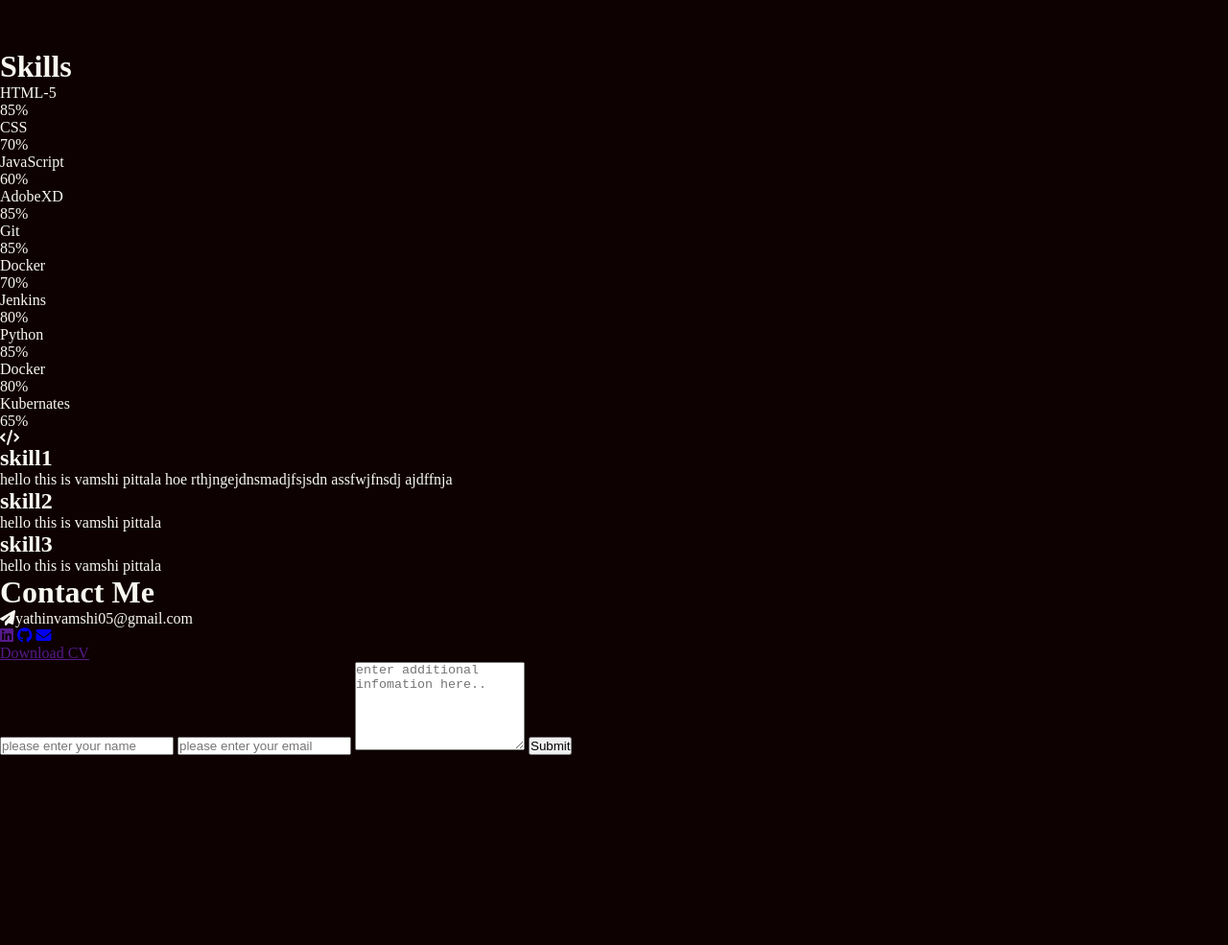
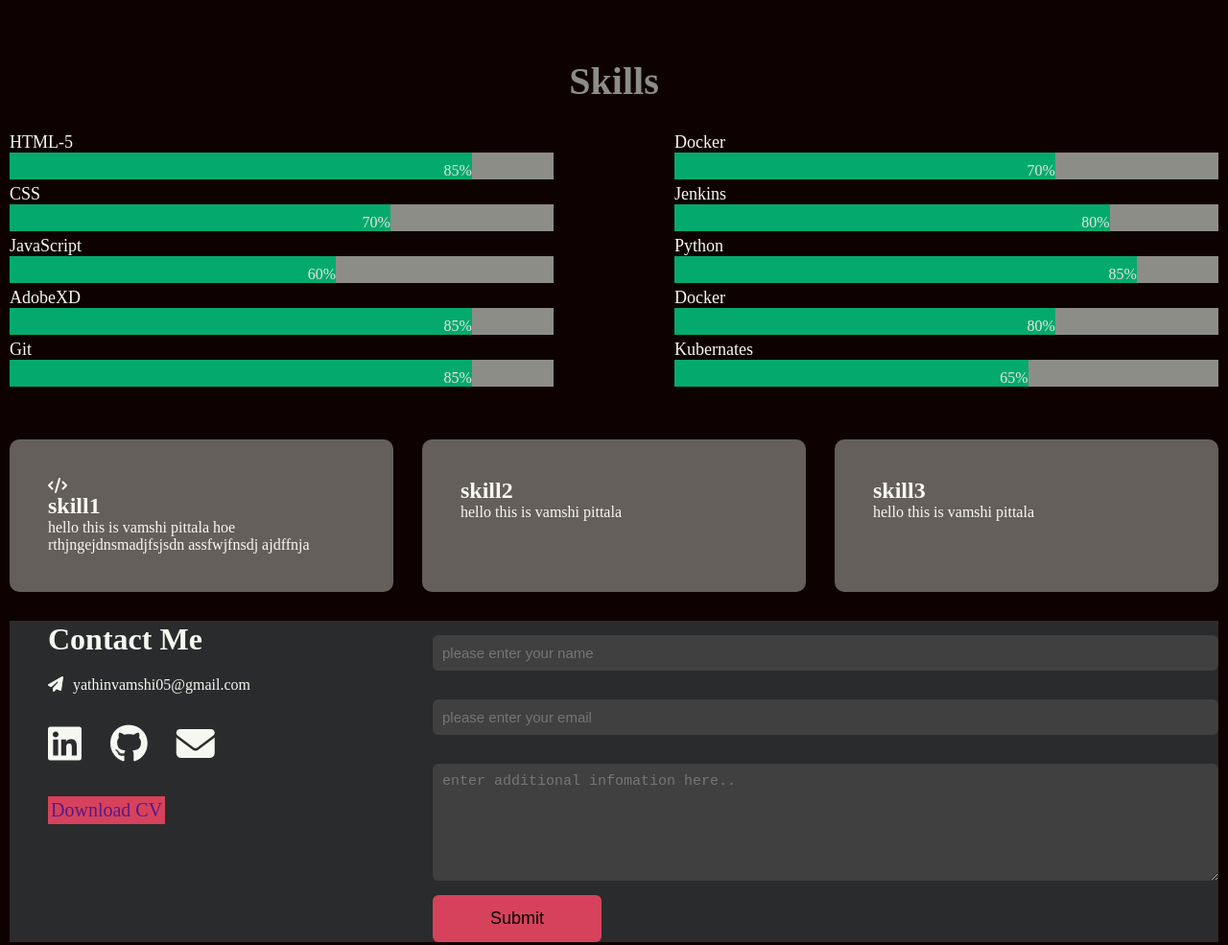
Before and after one commit to Vamshiyathin/portfolio, a plain HTML site: page index.html in a window 1280 px wide. Shown: the part 1020-2005 px from the top of the page at 96% size. Before the commit the page ends 1807 px from the top, so only its background shows below. Drawn offline with Linux system fonts and the light colour scheme.

Commit message:
Add files via upload

```diff
--- a/style.css
+++ b/style.css
@@ -2,7 +2,6 @@
     padding:0;
     margin:0;
     box-sizing: border-box;
-
 }
 html{
     scroll-behavior: smooth;
@@ -14,7 +13,7 @@ body{
     color: rgb(248, 248, 241);
 }
 #container{
-    padding:10px 10%;
+    padding:20px;
 }
 nav{
     display: flex;
@@ -24,7 +23,6 @@ nav{
 }
 .logo{
     width:140px;
-
 }
 nav ul li{
     display:inline-block;
@@ -51,7 +49,6 @@ nav ul li a::after{
 }
 nav ul li a:hover::after{
     width:100%;
-
 }
 .section{
     margin-top:10px;
@@ -60,7 +57,8 @@ nav ul li a:hover::after{
 .profile{
     width:40%;
     height:70%;
-    padding:2%;
+    padding-right:25px;
+    border-radius: 25px;
 }
 .text-content{
     margin-top:15%;
@@ -70,11 +68,10 @@ nav ul li a:hover::after{
     font-size: 60px;
     font-style: bold;
 }
-
 .span{
     color:rgba(167, 152, 70, 0.692);
 }
-/*------------------------------About---------------------------------------------*/
+/*--------------------------------About------------------------------------------------------------------------------------------------------*/
 #about{
     padding: 5% 0;
 }
@@ -83,10 +80,9 @@ nav ul li a:hover::after{
     margin-bottom: 10px;
 }
 .row{
-    display: flex;
+    display:flex;
     justify-content: space-between;
     flex-wrap: wrap;
-
 }
 .section1{
     flex-basis:35%;
@@ -103,8 +99,6 @@ nav ul li a:hover::after{
 .row_link{
     display:flex;
     margin: 20px 0 40px;
-
-
 }
 .tab-links{
     margin-right:50px;
@@ -116,13 +110,12 @@ nav ul li a:hover::after{
     content:'';
     width:0;
     height:3px;
-    background:rgb(152, 69, 69);
+    background:rgba(29, 231, 231, 0.904);
     position:absolute;
     left:0;
     bottom: -6px;
     transition: 0.5s;
 }
-
 .tab-links.active-link::after{
     width:100%;
 }
@@ -132,7 +125,7 @@ nav ul li a:hover::after{
     padding:5px 10px;
 }
 .tab_content ul li span{
-    color:rgb(221, 120, 125);
+    color:rgba(29, 231, 231, 0.904);
     font-size:20px;
 }
 .tab_content{
@@ -141,3 +134,199 @@ nav ul li a:hover::after{
 .tab_content.active-tab{
     display:block;
 }
+/*--------------------------------skill-------------------------------------------------------------------------------------------------------------*/
+#skill{
+    padding:10px 10px;
+}
+.skill-title{
+    text-align: center;
+    font-size: 40px;
+    color: rgb(141, 141, 135);
+    margin-bottom:30px;
+}
+.skill-items{
+    display:flex;
+    justify-content: space-between;
+    flex-wrap: wrap;
+    text-align:center;
+}
+
+.skill-session1{
+    flex-basis:45%;
+}
+.skill-session2{
+    flex-basis:45%;
+}
+.style{
+    text-align: right;
+    padding-top: 10px;
+    margin-bottom: 5px;
+    color:rgb(235, 226, 226);
+}
+.skill-list1{
+    text-align: left;
+    box-sizing: border-box;
+    width:100%;
+    background-color:  rgb(141, 141, 135);
+}
+.css {
+    width:70%;
+    background-color: #04AA6D;
+    }
+.html{
+    width: 85%;
+    background-color: #04AA6D;
+}
+.javascript{
+    width: 60%;
+    background-color: #04AA6D;
+}
+.jenkins{
+    width: 80%;
+    background-color: #04AA6D;
+}
+.adobexd{
+    width: 85%;
+    background-color: #04AA6D;
+}
+.python{
+    width: 85%;
+    background-color: #04AA6D;
+}
+.docker{
+    width: 70%;
+    background-color: #04AA6D;
+}
+.kubernates{
+    width: 65%;
+    background-color: #04AA6D;
+}
+.git{
+    width: 85%;
+    background-color: #04AA6D;
+}
+.skill-items p{
+    text-align: left;
+    font-size: 18px;
+}
+.grid-items{
+    display:grid;
+    grid-template-columns: repeat(auto-fit,minmax(250px,1fr));
+    grid-gap:30px;
+    margin-top: 50px;
+}
+.item1{
+    background-color: rgba(156, 156, 148, 0.61);
+    padding:40px;
+    transition: backgroun-color 0.5s,trasform 0.5s;
+    border-radius:10px;
+}
+.item2{
+    background-color:  rgba(156, 156, 148, 0.61);
+    padding:40px;
+    transition: backgroun-color 0.5s,trasform 0.5s;
+    border-radius:10px;
+
+}
+.item3{
+    background-color:  rgba(156, 156, 148, 0.61);
+    padding:40px;
+    transition: backgroun-color 0.5s,trasform 0.5s;
+    border-radius:10px;
+}
+.item1:hover{
+    background-color:rgb(214, 66, 91);
+    transform:translatey(-15px);
+}
+.item2:hover{
+    background-color:rgb(214, 66, 91);
+    transform:translatey(-15px);
+}
+.item3:hover{
+    background-color:rgb(214, 66, 91);
+    transform:translatey(-15px);
+}
+/*--------------------------------------------------contact---------------------------------------------------------.-------*/
+#footer{
+    margin-top:30px;
+}
+
+.contact-info{
+    background-color:rgb(42, 43, 44);
+    display:flex;
+    justify-content: space-between;
+    flex-wrap: wrap;
+
+}
+.contact-info h1{
+    color:rgb(247, 247, 242);
+    margin: 1px  40px;
+}
+.contact-info p{
+    color:rgb(247, 247, 242);
+    margin: 20px 40px;
+}
+.contact-info i{
+    margin-right: 10px;
+}
+
+.social-icons{
+    font-size: 40px;
+    padding:10px 40px;
+    color:rgb(20, 19, 19);
+}
+.social-icons a{
+    text-decoration: none;
+    margin-right:10px;
+    color:rgb(247, 247, 242);
+    display:inline-block;
+    transition: transform 0.5s, color 0.5s;
+}
+.social-icons a:hover{
+   color:rgb(214, 66, 91);
+   transform:translatey(-6px);
+}
+.contact-icon{
+    flex-basis:35%;
+}
+.details-submission{
+    flex-basis:65%;
+}
+.btn{
+    padding:20px 40px;
+
+}
+.btn a{
+    box-sizing: border-box;
+    background-color:rgb(214, 66, 91);
+    border:rgb(214, 66, 91),solid;
+    display:inline-block;
+    text-decoration: none;
+    font-size: 20px;
+
+}
+.contact-submission form{
+    width:100%;
+}
+form input,form textarea{
+    width:100%;
+    background-color:rgba(78, 78, 76, 0.61);
+    color:rgb(240, 235, 235);
+    border:0;
+    font-size: 15px;
+    padding:10px;
+    margin: 15px 0;
+    border-radius: 6px;
+
+}
+.submit-button{
+    padding:14px 60px;
+    font-size: 18px;
+    background-color:rgb(214, 66, 91);
+    border-radius: 6px;
+    border:0;
+    cursor:pointer;
+}
+form.button{
+    margin:10px 40px;
+}
```
